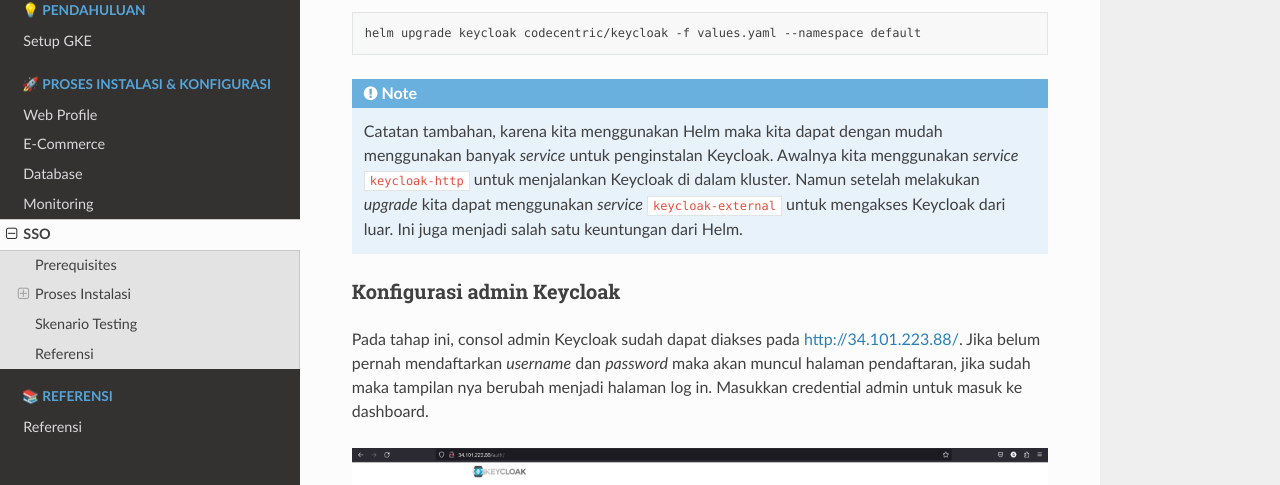
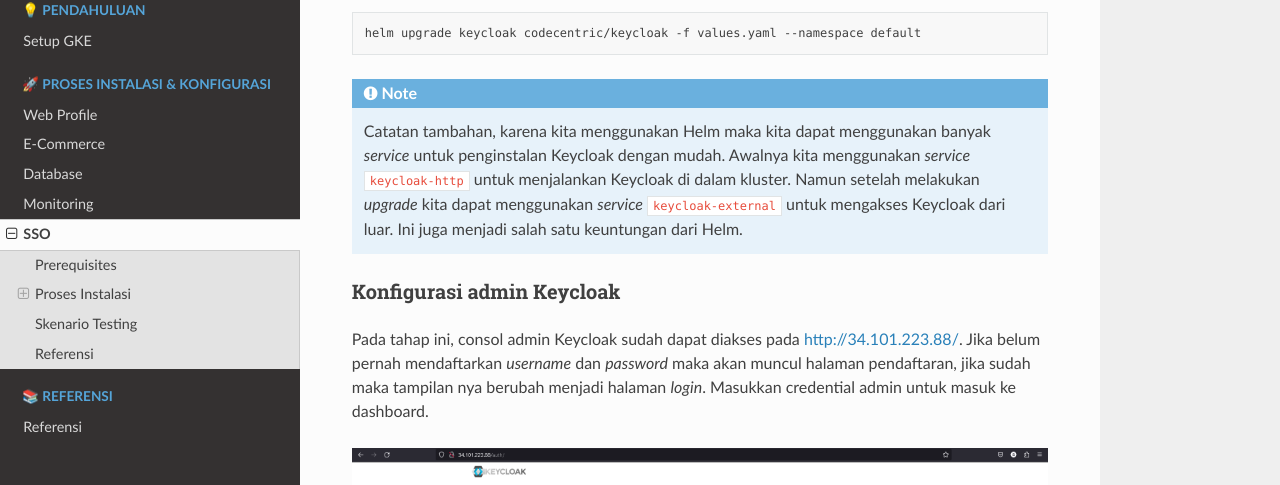
Before and after one commit to arizbw/deployment-miti, a Sphinx documentation site: the page built from docs/source/steps/SSO.rst, in a window 1280 px wide and 900 px high, scrolled down 4790 px. Shown: the part 136-621 px from the top of the window. Built offline with Sphinx 7.4.7 and the Read the Docs theme 2.0.0, drawn with Linux system fonts in a browser that asks for light colours; some of the changed text lies outside the part shown.

Commit message:
fix: lingo and formatting

```diff
--- a/docs/source/steps/SSO.rst
+++ b/docs/source/steps/SSO.rst
@@ -17,7 +17,7 @@
 
 Pada proses instalasi Keycloak, kami menggunakan Helm sebagai *package manager* untuk menginstall dan mengelola aplikasi di dalam cluster Kubernetes kami. Helm memungkinkan kami untuk dengan mudah mendefinisikan dan menyebarkan konfigurasi Keycloak serta komponen-komponen terkaitnya dalam lingkungan Kubernetes. Selain itu, Helm juga memungkinkan kami untuk melakukan *upgrade* dan *rollback* secara mudah serta memastikan bahwa kami memiliki versi Keycloak yang konsisten.
 
-Setelah itu kami akan mengintegrasikan aplikasi Wordpress yang sudah dipasang sebelumnya agar proses *authentication* atau *log in* dapat menggunakan akun Keycloak yang sudah di *define* di konfigurasi *console* Keycloak.
+Setelah itu kami akan mengintegrasikan aplikasi Wordpress yang sudah dipasang sebelumnya agar proses *authentication* atau *login* dapat menggunakan akun Keycloak yang sudah di *define* di konfigurasi *console* Keycloak.
 
 Prerequisites
 -------------
@@ -164,17 +164,15 @@
 
 .. note::
 
-   Catatan tambahan, karena kita menggunakan Helm maka kita dapat dengan mudah menggunakan banyak *service* untuk penginstalan Keycloak. Awalnya kita menggunakan *service* ``keycloak-http`` untuk menjalankan Keycloak di dalam kluster. Namun setelah melakukan
+   Catatan tambahan, karena kita menggunakan Helm maka kita dapat  menggunakan banyak *service* untuk penginstalan Keycloak dengan mudah. Awalnya kita menggunakan *service* ``keycloak-http`` untuk menjalankan Keycloak di dalam kluster. Namun setelah melakukan
    *upgrade* kita dapat menggunakan *service* ``keycloak-external`` untuk mengakses Keycloak dari luar. Ini juga menjadi salah satu keuntungan dari Helm.
-
-
 
 
 
 Konfigurasi admin Keycloak
 ~~~~~~~~~~~~~~~~~~~~~~~~~~
 
-Pada tahap ini, consol admin Keycloak sudah dapat diakses pada http://34.101.223.88/. Jika belum pernah mendaftarkan *username* dan *password* maka akan muncul halaman pendaftaran, jika sudah maka tampilan nya berubah menjadi halaman log in. Masukkan credential admin untuk masuk ke dashboard.
+Pada tahap ini, consol admin Keycloak sudah dapat diakses pada http://34.101.223.88/. Jika belum pernah mendaftarkan *username* dan *password* maka akan muncul halaman pendaftaran, jika sudah maka tampilan nya berubah menjadi halaman *login*. Masukkan credential admin untuk masuk ke dashboard.
 
 .. figure:: ../assets/keycloak-images/keycloak-image14.png
    :align: center
```
Also changed, not shown: other parts of docs/source/steps/SSO.rst (+1 -1 lines), 5 other files.
